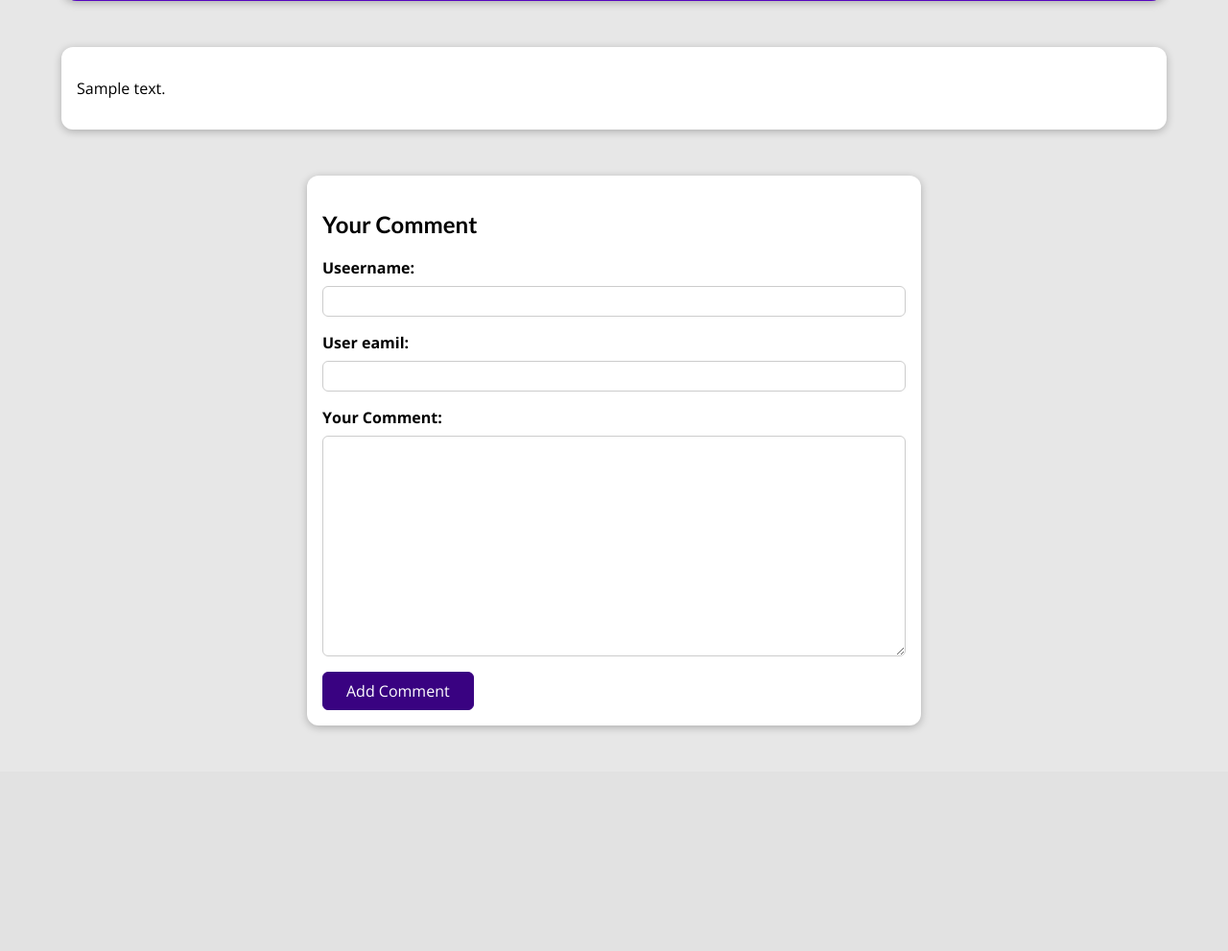
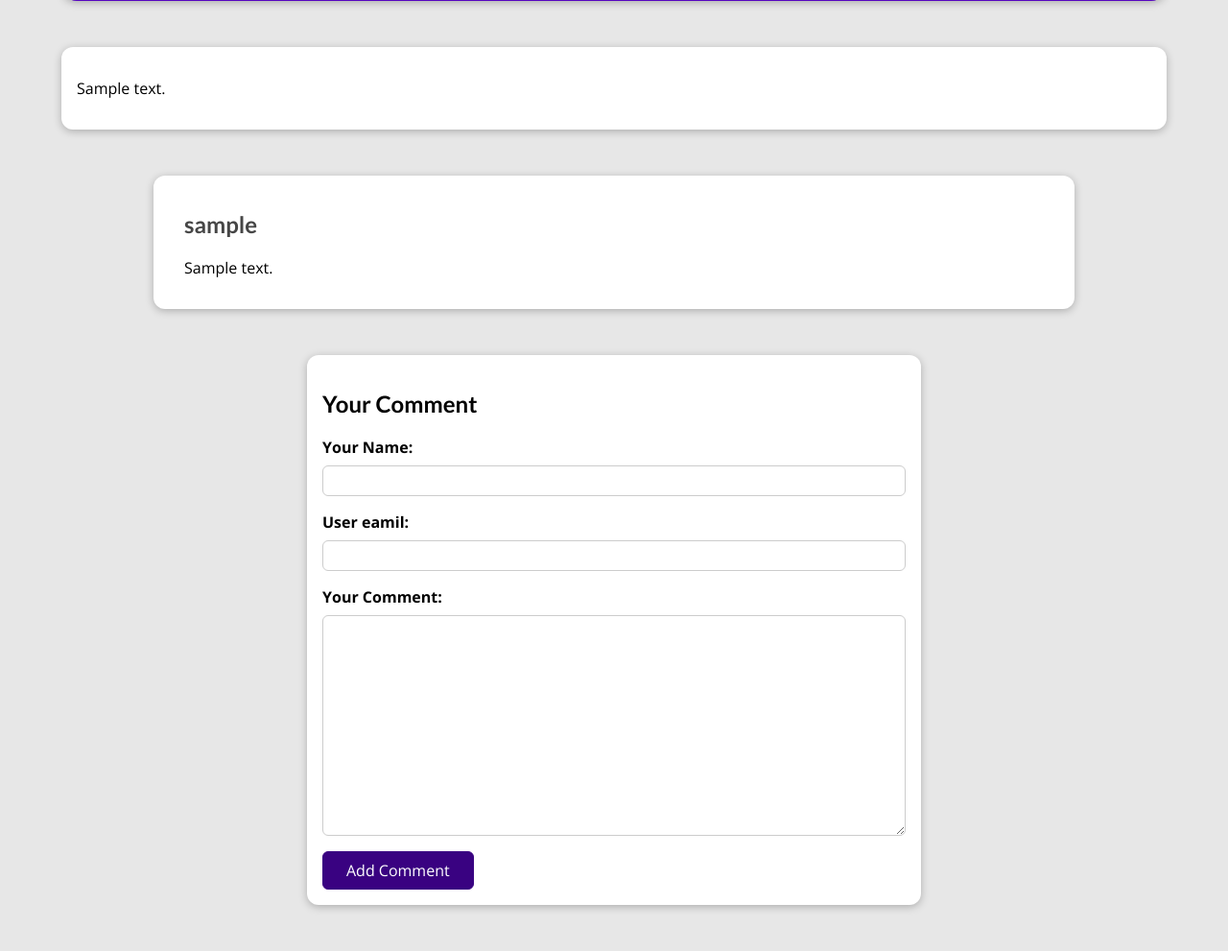
Before and after one commit to BashCtl/django-blog-site, a Django app: a page that uses blog/templates/blog/post-detail.html in a window 1280 px wide. Shown: the part 479-1470 px from the top of the page at 96% size. Before the commit the page ends 1239 px from the top, so only its background shows below. Run offline with Django 4.2, Linux system fonts and the light colour scheme; tables that the repository leaves empty hold one stand-in row (values such as "Sample post"); grey boxes marked "Sample" are stand-in pictures.

Commit message:
rendering post comments

```diff
--- a/blog/models.py
+++ b/blog/models.py
@@ -35,7 +35,7 @@ class Post(models.Model):
 
 
 class Comment(models.Model):
-    useername= models.CharField(max_length=120)
+    username= models.CharField(max_length=120)
     user_eamil = models.EmailField()
     text = models.TextField(max_length=400)
     post = models.ForeignKey(Post, on_delete=models.CASCADE, related_name="comments")
--- a/blog/templates/blog/post-detail.html
+++ b/blog/templates/blog/post-detail.html
@@ -10,6 +10,15 @@
 {% endblock %}
 
 {% block content %}
+
+    {% if form.errors %}
+        <div id="alert">
+            <h2>Saving the comment failed!</h2>
+            <p>Please check the comment form below the post and fix your errors.</p>
+            <a href="#comment-form">Fix!</a>
+        </div>
+    {% endif %}
+
     <section id="summary">
         <h2>{{ post.title }}</h2>
         <div>
@@ -25,15 +34,28 @@
             </div>
         </article>
     </section>
+
     <main>
             {{ post.content|linebreaks }}
     </main>
+
+    <section id="comments">
+        <ul>
+            {% for comment in comments %}
+                <li>
+                    <h2>{{ comment.username }}</h2>
+                    <p>{{ comment.text|linebreaks }}</p>
+                </li>
+            {% endfor %}
+        </ul>
+    </section>
+
     <section id="comment-form">
         <h2>Your  Comment</h2>
         <form action="{% url 'post-detail' post.slug %}" method="POST">
             {% csrf_token %}
             {% for field in form %}
-                <div class="form-control">
+                <div class="form-control {% if form_fied.errors %}invalid{% endif %}">
                     {{ field.label_tag }}
                     {{ field }}
                     {{ form.errors }}
--- a/blog/views.py
+++ b/blog/views.py
@@ -37,7 +37,7 @@ class SinglePostView(View):
     def get(self, request, slug):
         post = Post.objects.get(slug=slug)
         context = {"post": post, "tags": post.tags.all(),
-                   "form": CommentForm()}
+                   "form": CommentForm(), "comments": post.comments.all().order_by("-id")}
         return render(request, "blog/post-detail.html", context)
 
     def post(self, request, slug):
@@ -50,7 +50,6 @@ class SinglePostView(View):
             comment.save()
             return HttpResponseRedirect(reverse("post-detail", args=[slug]))
 
-
         context = {"post": post, "tags": post.tags.all(),
-                   "form": form}
+                   "form": form, "comments": post.comments.all().order_by("-id")}
         return render(request, "blog/post-detail.html", context)
```
Also changed, not shown: blog/migrations/0004_rename_useername_comment_username.py (added).
